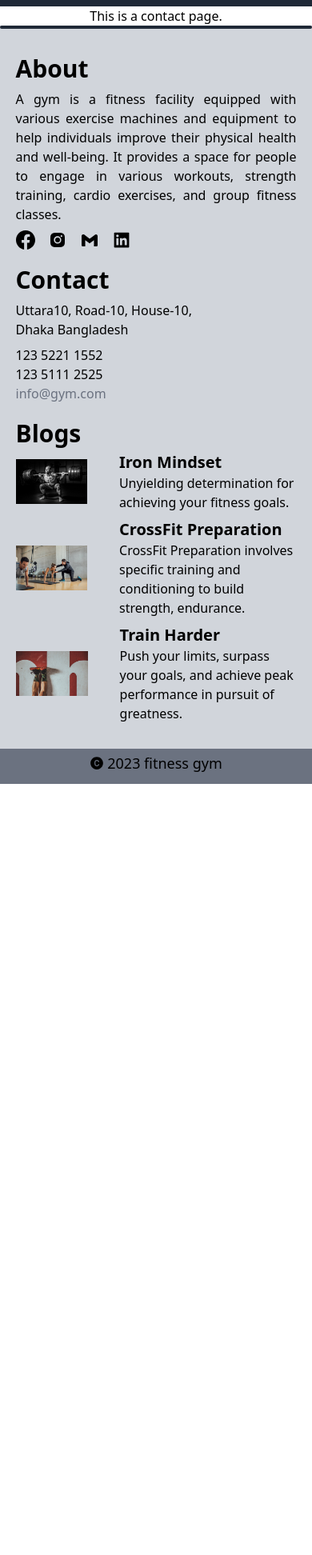
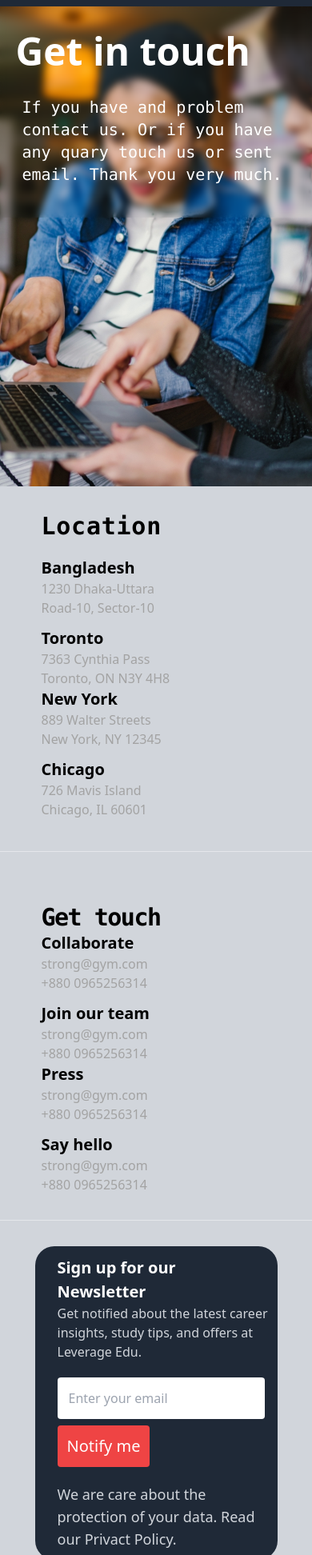
Before and after one commit to mostakshahariyar/gym, a React (Create React App) app: page /contact in a window 390 px wide. Shown: the part 56-2000 px from the top of the page at 80% size. Before the commit the page ends 1036 px from the top, so only its background shows below. Built offline with nearby package versions, Linux system fonts and the light colour scheme.

Commit message:
contact responsive done

```diff
--- /dev/null
+++ b/src/component/Contact/Contact.css
@@ -0,0 +1,8 @@
+.contact-image {
+        background-image: url(../../img/contact/contact.jpg);
+        background-size: cover;
+        background-position: center;
+        background-repeat: no-repeat;
+        height: 600px;
+        width: auto;
+    }
--- a/src/component/Contact/Contact.js
+++ b/src/component/Contact/Contact.js
@@ -1,9 +1,99 @@
 import React from 'react';
+import './Contact.css'
 
 const Contact = () => {
         return (
                 <div>
-                        <h1 className='text-center'>This is a contact page.</h1>
+                        <div className='contact-image'>
+                                <div className=' py-8 md:mx-28 px-[5%] backdrop-blur-sm'>
+                                        <h1 className='text-white text-5xl font-bold'>Get in touch</h1>
+                                        <p className='text-white text-xl font-mono p-2 md:w-1/2 mt-6'>If you have and problem contact us. Or if you have any quary touch us or sent email. Thank you very much.</p>
+                                </div>
+                        </div>
+                        {/* address section */}
+                        <section className='bg-gray-300 px-[5%]'>
+                                <div className="grid lg:grid-rows-3 md:grid-rows-2 gap-x-30 py-8 ml-8 md:grid-flow-col">
+                                        <div className='row-span-3 pb-5 font-bold text-3xl tracking-wide	 font-mono'>Location</div>
+                                        <div className='row-span-3'>
+                                                <div className='mb-3'>
+                                                        <h1 className='text-xl font-semibold'>Bangladesh</h1>
+                                                        <p className='text-neutral-400	'>1230 Dhaka-Uttara</p>
+                                                        <p className='text-neutral-400	'>Road-10, Sector-10</p>
+                                                </div>
+                                                <div>
+                                                        <h1 className='text-xl font-semibold'>Toronto</h1>
+                                                        <p className='text-neutral-400	'>7363 Cynthia Pass</p>
+                                                        <p className='text-neutral-400	'>Toronto, ON N3Y 4H8</p>
+                                                </div>
+                                        </div>
+                                        <div className='row-span-3 mb-2'>
+                                                <div className='mb-3'>
+                                                        <h1 className='text-xl font-semibold'>New York</h1>
+                                                        <p className='text-neutral-400	'>889 Walter Streets</p>
+                                                        <p className='text-neutral-400	'>New York, NY 12345</p>
+                                                </div>
+                                                <div>
+                                                        <h1 className='text-xl font-semibold'>Chicago</h1>
+                                                        <p className='text-neutral-400	'>726 Mavis Island</p>
+                                                        <p className='text-neutral-400	'>Chicago, IL 60601</p>
+                                                </div>
+                                        </div>
+                                </div>
+                        </section>
+                        <hr />
+                        {/* get in touch */}
+                        <section className='py-8 px-[5%] bg-gray-300'>
+                                <div className="grid lg:grid-rows-3 md:grid-rows-2 gap-x-30 mt-8 ml-8 md:grid-flow-col">
+                                        <div className='row-span-2 tracking-tighter	 font-bold text-3xl font-mono'>Get touch</div>
+                                        <div className='row-span-3'>
+                                                <div className='mb-3'>
+                                                        <h1 className='text-xl font-semibold'>Collaborate</h1>
+                                                        <p className='text-neutral-400	'>strong@gym.com</p>
+                                                        <p className='text-neutral-400	'>+880 0965256314</p>
+                                                </div>
+                                                <div>
+                                                        <h1 className='text-xl font-semibold'>Join our team</h1>
+                                                        <p className='text-neutral-400	'>strong@gym.com</p>
+                                                        <p className='text-neutral-400	'>+880 0965256314</p>
+                                                </div>
+                                        </div>
+                                        <div className='row-span-3'>
+                                                <div className='mb-3'>
+                                                        <h1 className='text-xl font-semibold'>Press</h1>
+                                                        <p className='text-neutral-400	'>strong@gym.com</p>
+                                                        <p className='text-neutral-400	'>+880 0965256314</p>
+                                                </div>
+                                                <div>
+                                                        <h1 className='text-xl font-semibold'>Say hello</h1>
+                                                        <p className='text-neutral-400	'>strong@gym.com</p>
+                                                        <p className='text-neutral-400	'>+880 0965256314</p>
+                                                </div>
+                                        </div>
+                                </div>
+                        </section>
+                        <hr />
+                        {/* notify me */}
+                        <section className='py-8 bg-gray-300 px-[5%]'>
+                                <div className="md:grid xl:grid-rows-3 xl:gap-x-30 lg:mx-8 mx-6 pl-2 lg:grid-flow-col md:gap-x-10 lg:gap-x-40 bg-gray-800 rounded-3xl lg:p-5 p-3">
+                                        <div className="lg:row-span-3 mb-5 lg:mb-0 mx-auto ml-5">
+                                                <h1 className='text-white md:text-[30px] text-[20px] w-auto font-semibold'>Sign up for our Newsletter</h1>
+                                                <p className='text-gray-300 md:text-xl  md:w-[450px]'>Get notified about the latest career insights, study tips, and offers at Leverage Edu.</p>
+                                        </div>
+                                        <div className="lg:row-span-3 ml-5 lg:ml-0">
+                                                <div className='sm:flex flex-col xl:flex-row gap-3'>
+                                                        <div>
+                                                                <input type="text" placeholder='Enter your email' className='focus:outline-none focus:ring focus:border-blue-500 sm:mr-0 p-3.5 rounded' />
+                                                        </div>
+                                                        <div>
+                                                                <button className=' outline-none rounded mt-2 xl:mt-0 mx-0 focus:border-blue-500 focus:ring  bg-red-500 p-3  text-white text-xl'>Notify me</button>
+                                                        </div>
+                                                </div>
+                                                <div>
+                                                        <p className='text-gray-300 mt-5 text-lg'>We are care about the protection of your data. Read our <span className='underline-offset-2'>Privact Policy.</span></p>
+                                                </div>
+                                        </div>
+                                </div>
+                        </section>
                 </div>
         );
 };
--- a/src/component/Team/Team.js
+++ b/src/component/Team/Team.js
@@ -13,7 +13,7 @@ const Team = props => {
                                 <h3 className='font-mono text-lg font-bold tracking-tighter'>{name}</h3>
                                 <p>Ratting: {rating}</p>
                                 <Link to={'/details'}>
-                                        <button className='rounded-full py-2 px-3 font-medium bg-gray-800 text-white hover:text-gray-800 mt-1 transition duration-700 ease-in-out hover:bg-cyan-500'>All Details</button>
+                                        <button className='rounded-full py-2 px-3 font-medium bg-gray-800 text-white hover:text-gray-800 my-2 transition duration-700 ease-in-out hover:bg-cyan-500'>All Details</button>
                                 </Link>
                         </div>
                 </div>
```
Also changed, not shown: src/img/contact/contact.jpg (added).
